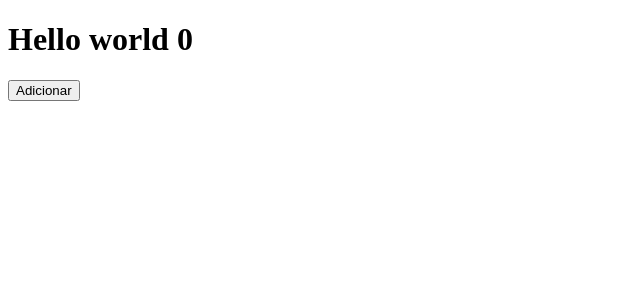
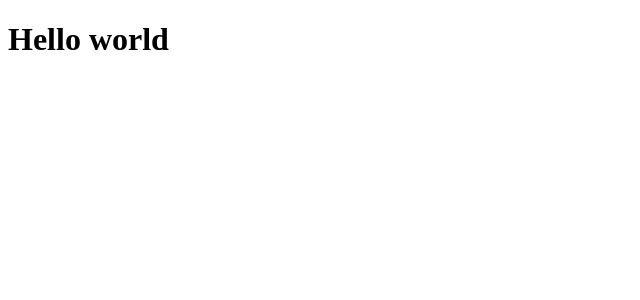
Before and after one commit to LucasMassignani/first-nextjs-project, a Next.js app: page / in a window 1280 px wide. Shown: the top 300 px of the page, without its empty margins (0-640 px from the left). Built offline with nearby package versions, Linux system fonts and the light colour scheme.

Commit message:
Alterando Home

```diff
--- a/pages/index.js
+++ b/pages/index.js
@@ -1,18 +1,7 @@
-import { useState, useCallback } from 'react'
-
 function Home() {
-  const [contador, setContador] = useState(0)
-
-  const adicionarContador = useCallback(()=>{
-    setContador((state)=>{
-      return state+1
-    })
-  },[])
-
   return (
     <div>
-      <h1>Hello world {contador}</h1>
-      <button onClick={adicionarContador}>Adicionar</button>
+      <h1>Hello world</h1>
     </div>
   )
 }
```
